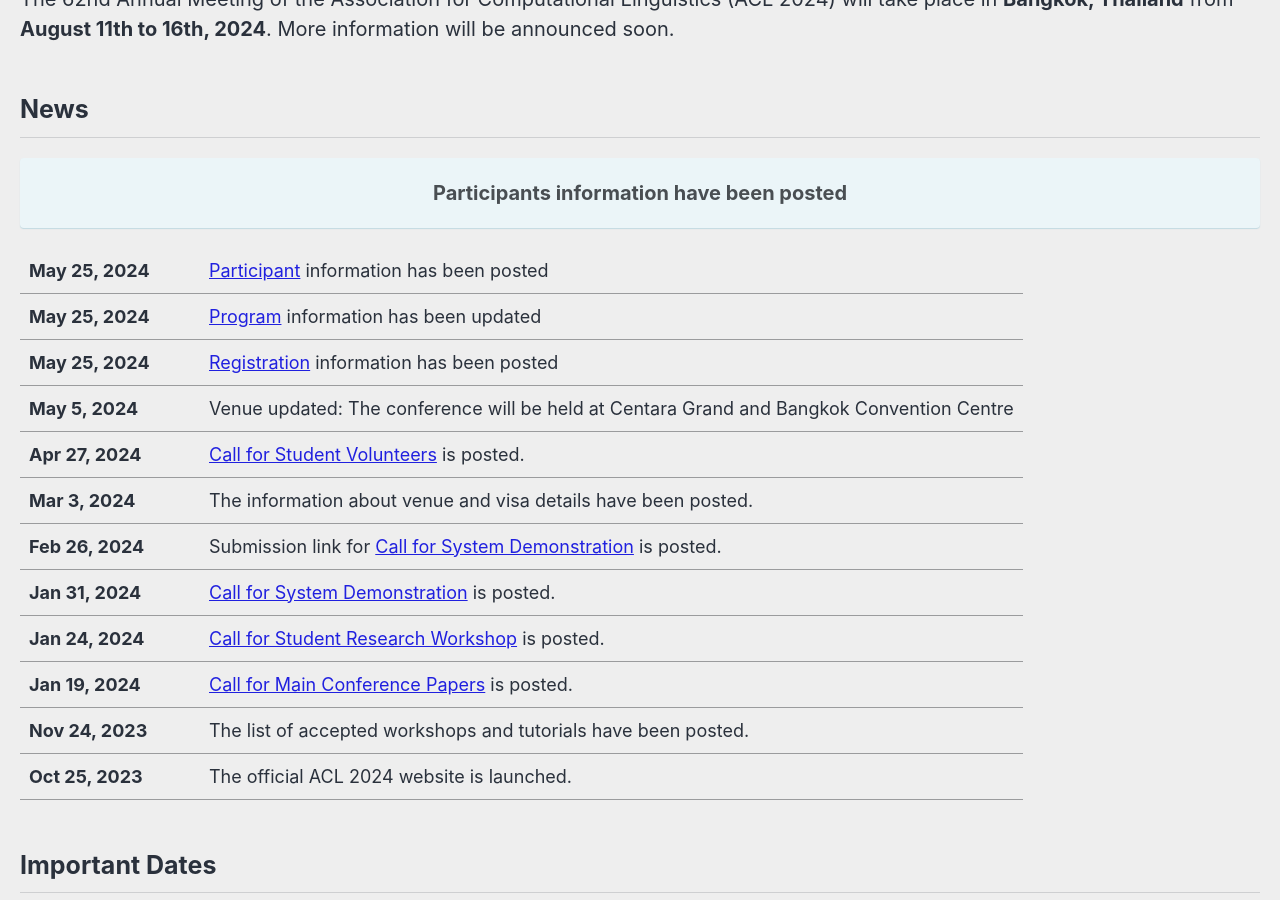
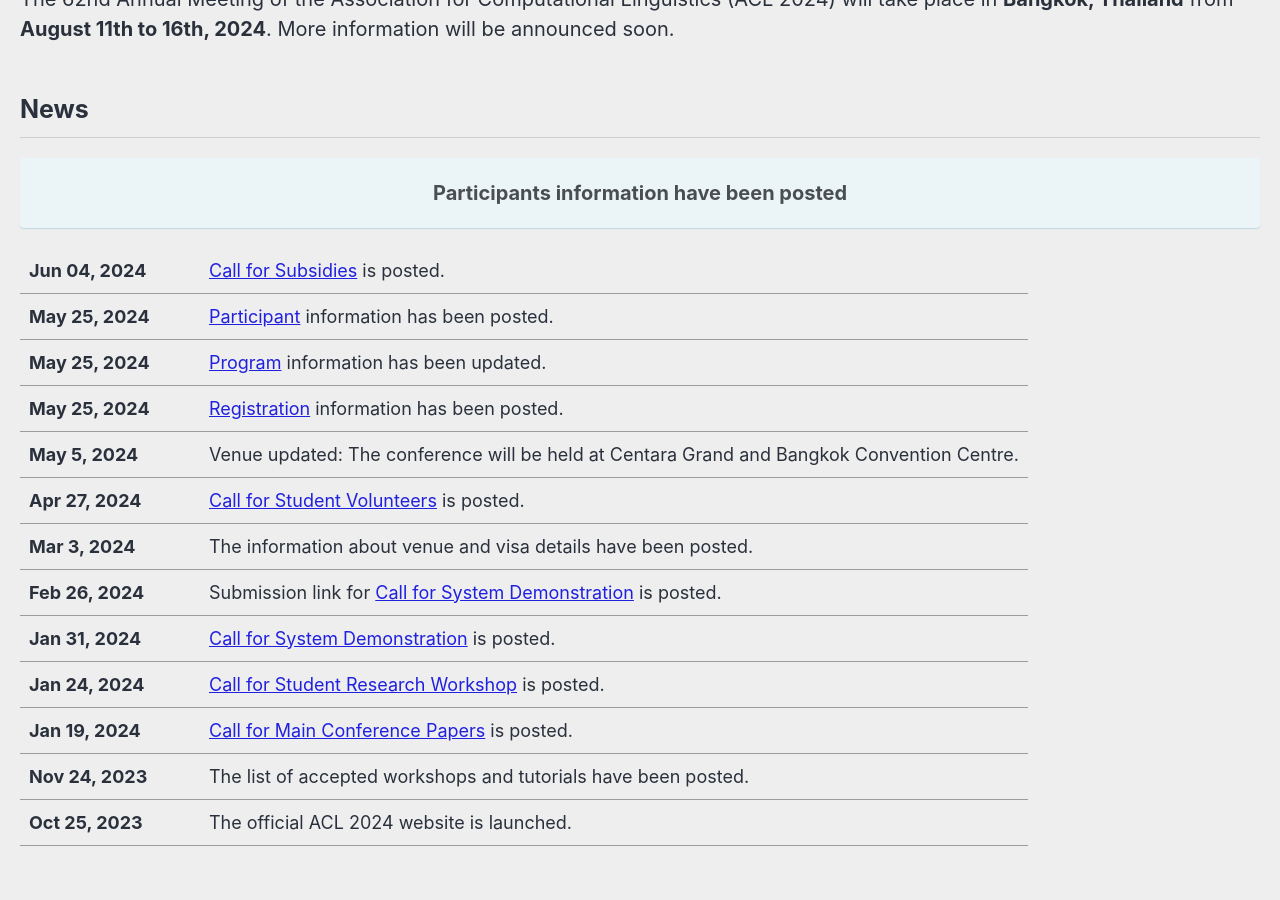
Before and after one commit to acl-org/acl-2024, a Jekyll site: the page built from _pages/home.md, in a window 1280 px wide and 900 px high, scrolled down 577 px. Built offline with Jekyll 4.4.1, drawn with Linux system fonts in a browser that asks for light colours; cached includes are drawn as plain includes; nearby versions of some CDN libraries.

Commit message:
Add Call for Subsidies information

```diff
--- a/_data/navigation.yml
+++ b/_data/navigation.yml
@@ -93,10 +93,8 @@
         url: /calls/student_research_workshop/
       - title: "System Demonstration"
         url: /calls/system_demonstration/
-#      - title: "Industry Track Papers"
-#        url: /calls/industry_track/
-#      - title: "Style Files and Formatting"
-#        url: /calls/style-and-formatting/
+      - title: "Subsidies"
+        url: /calls/subsidies/
       - title: "Volunteers"
         url: /calls/volunteers/
 
--- a/_pages/home.md
+++ b/_pages/home.md
@@ -66,10 +66,11 @@
 .news-table { font-size: .9em; table-layout: fixed; }
 .news-table tr td:nth-child(1) { font-weight: bold; width: 10em; }
 </style>
-| May 25, 2024 | [Participant](/participants/) information has been posted
-| May 25, 2024 | [Program](/program/) information has been updated
-| May 25, 2024 | [Registration](/registration/) information has been posted
-| May 5, 2024 | Venue updated: The conference will be held at Centara Grand and Bangkok Convention Centre
+| Jun 04, 2024 | [Call for Subsidies](/calls/subsidies) is posted.
+| May 25, 2024 | [Participant](/participants/) information has been posted.
+| May 25, 2024 | [Program](/program/) information has been updated.
+| May 25, 2024 | [Registration](/registration/) information has been posted.
+| May 5, 2024 | Venue updated: The conference will be held at Centara Grand and Bangkok Convention Centre.
 | Apr 27, 2024 | [Call for Student Volunteers](/calls/volunteers) is posted.
 | Mar 3, 2024 | The information about venue and visa details have been posted.
 | Feb 26, 2024 | Submission link for [Call for System Demonstration](/calls/system_demonstration) is posted.
```
Also changed, not shown: _pages/calls/subsidies.md (added, +60 -0 lines), _pages/calls/volunteers.md (+1 -1 lines).
